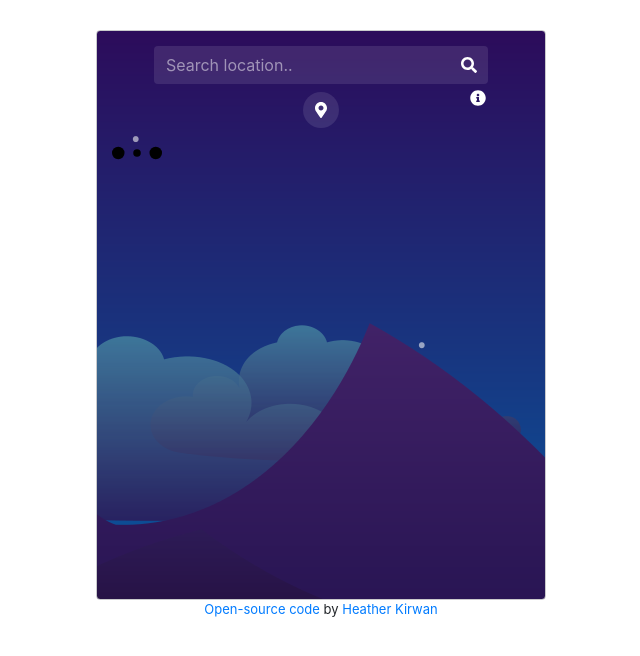
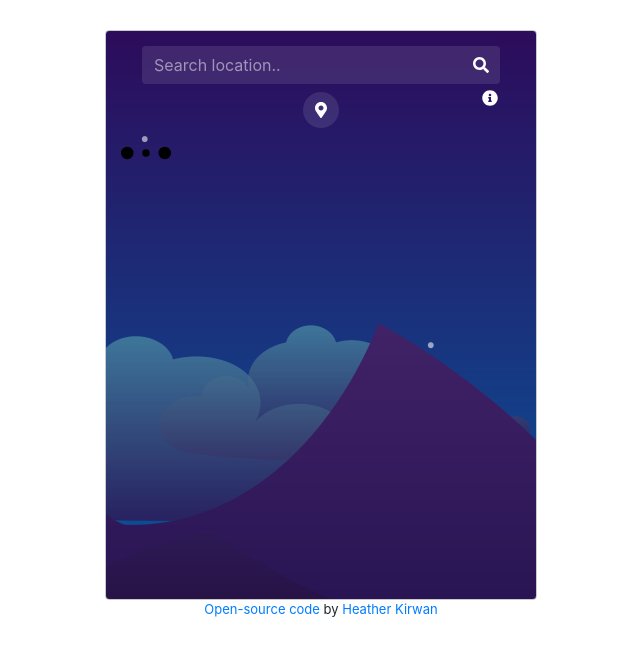
Before and after one commit to Hezaa123/weather-app-react, a React (Create React App) app: page / in a window 1280 px wide. Shown: the top 656 px of the page, without its empty margins (319-959 px from the left). Built offline with nearby package versions, Linux system fonts and the light colour scheme; no server answers.

Commit message:
Reverted changes for app to shrink on window size due to trial and error.

```diff
--- a/src/App.css
+++ b/src/App.css
@@ -3,7 +3,7 @@
   margin: 0 auto;
   width: 480px;
   height: 570px;
-  max-width: 90%;
+  max-width: fit-content;
 }
 
 .App footer {
--- a/src/Weather.css
+++ b/src/Weather.css
@@ -34,8 +34,7 @@
 
 .Weather .locationSearch {
   margin: 0 auto;
-  max-width: 90%;
-  width: 450px;
+  width: 400px;
   position: relative;
   left: 21px;
 }
```
